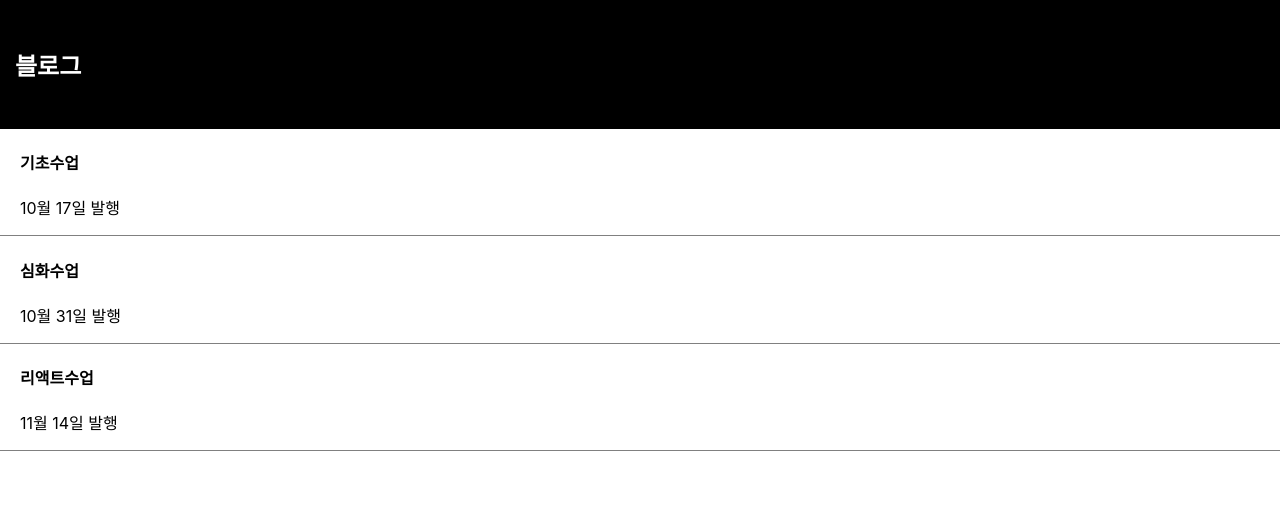
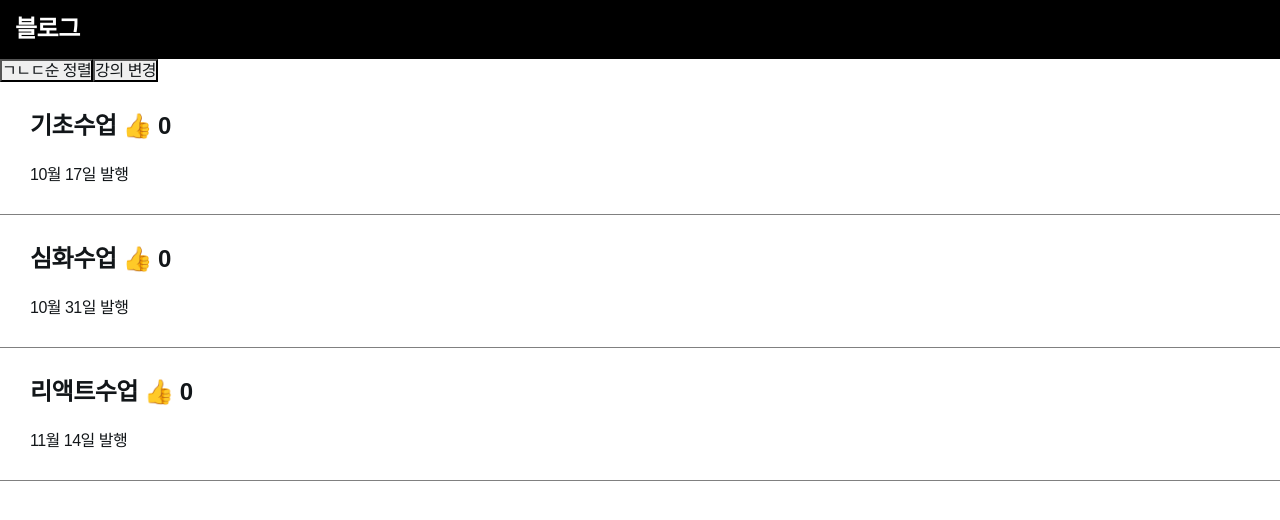
Before and after one commit to JEON-Sungsu/ShoppingMall-react, a React (Create React App) app in the folder shop/: page / in a window 1280 px wide. Shown: the top 520 px of the page. Built offline with nearby package versions, Linux system fonts and the light colour scheme.

Commit message:
리액트

```diff
--- a/shop/src/App.css
+++ b/shop/src/App.css
@@ -1,41 +1,270 @@
-.App {
-  text-align: center;
+/*.App {*/
+/*  text-align: center;*/
+/*}*/
+
+/*.App-logo {*/
+/*  height: 40vmin;*/
+/*  pointer-events: none;*/
+/*}*/
+
+/*@media (prefers-reduced-motion: no-preference) {*/
+/*  .App-logo {*/
+/*    animation: App-logo-spin infinite 20s linear;*/
+/*  }*/
+/*}*/
+
+/*.App-header {*/
+/*  background-color: #282c34;*/
+/*  min-height: 100vh;*/
+/*  display: flex;*/
+/*  flex-direction: column;*/
+/*  align-items: center;*/
+/*  justify-content: center;*/
+/*  font-size: calc(10px + 2vmin);*/
+/*  color: white;*/
+/*}*/
+
+/*.App-link {*/
+/*  color: #61dafb;*/
+/*}*/
+
+/*@keyframes App-logo-spin {*/
+/*  from {*/
+/*    transform: rotate(0deg);*/
+/*  }*/
+/*  to {*/
+/*    transform: rotate(360deg);*/
+/*  }*/
+/*}*/
+
+/*
+ * reset
+ */
+html,
+body,
+div,
+span,
+applet,
+object,
+iframe,
+h1,
+h2,
+h3,
+h4,
+h5,
+h6,
+p,
+blockquote,
+pre,
+a,
+abbr,
+acronym,
+address,
+big,
+cite,
+code,
+del,
+dfn,
+em,
+img,
+ins,
+kbd,
+q,
+s,
+samp,
+small,
+strike,
+strong,
+sub,
+sup,
+tt,
+var,
+b,
+u,
+i,
+center,
+dl,
+dt,
+dd,
+ol,
+ul,
+li,
+fieldset,
+form,
+label,
+legend,
+table,
+caption,
+tbody,
+tfoot,
+thead,
+tr,
+th,
+td,
+article,
+aside,
+canvas,
+details,
+embed,
+figure,
+figcaption,
+footer,
+header,
+hgroup,
+menu,
+nav,
+output,
+ruby,
+section,
+summary,
+time,
+mark,
+audio,
+video {
+  margin: 0;
+  padding: 0;
+  font-size: 100%;
+  font: inherit;
+  vertical-align: baseline;
+  -webkit-text-size-adjust: 100%;
+  -moz-text-size-adjust: 100%;
+  -ms-text-size-adjust: 100%;
+  text-size-adjust: 100%;
 }
 
-.App-logo {
-  height: 40vmin;
-  pointer-events: none;
+article,
+aside,
+details,
+figcaption,
+figure,
+footer,
+header,
+hgroup,
+menu,
+nav,
+section {
+  display: block;
 }
 
-@media (prefers-reduced-motion: no-preference) {
-  .App-logo {
-    animation: App-logo-spin infinite 20s linear;
-  }
+ol,
+ul {
+  list-style: none;
 }
 
-.App-header {
-  background-color: #282c34;
-  min-height: 100vh;
-  display: flex;
-  flex-direction: column;
-  align-items: center;
-  justify-content: center;
-  font-size: calc(10px + 2vmin);
-  color: white;
+blockquote,
+q {
+  quotes: none;
 }
 
-.App-link {
-  color: #61dafb;
+blockquote:before,
+blockquote:after,
+q:before,
+q:after {
+  content: "";
+  content: none;
 }
 
-@keyframes App-logo-spin {
-  from {
-    transform: rotate(0deg);
-  }
-  to {
-    transform: rotate(360deg);
-  }
+table {
+  border-collapse: collapse;
+  border-spacing: 0;
 }
+
+img,
+fieldset {
+  border: 0;
+}
+
+em,
+address {
+  font-style: normal;
+}
+
+html,
+body {
+  height: 100%;
+  background: #fff;
+}
+
+textarea,
+button,
+select {
+  -webkit-appearance: none;
+  -moz-appearance: none;
+  appearance: none;
+  margin: 0;
+}
+
+body,
+button {
+  font-size: 16px;
+  line-height: 1.2;
+  letter-spacing: -0.5px;
+  font-family: 'Noto Sans KR', AppleSDGothic, "Apple SD Gothic Neo", sans-serif;
+  word-wrap: break-word;
+  word-break: break-all;
+  color: #121619;
+}
+
+strong {
+  font-weight: 700;
+}
+
+a {
+  text-decoration: none;
+  -webkit-tap-highlight-color: rgba(0, 0, 0, 0);
+}
+
+button {
+  -webkit-tap-highlight-color: rgba(0, 0, 0, 0);
+  padding: 0;
+}
+
+input,
+textarea,
+label {
+  -webkit-tap-highlight-color: transparent;
+}
+
+input[type=checkbox],
+input[type=radio] {
+  border-color: transparent;
+}
+
+:focus {
+  outline: 0 none;
+}
+
+/* 자동완성 스타일 변경 */
+input:-webkit-autofill,
+input:-webkit-autofill:hover,
+input:-webkit-autofill:focus,
+input:-webkit-autofill:active,
+textarea:-webkit-autofill,
+textarea:-webkit-autofill:hover,
+textarea:-webkit-autofill:focus,
+textarea:-webkit-autofill:active,
+select:-webkit-autofill,
+select:-webkit-autofill:hover,
+select:-webkit-autofill:focus,
+select:-webkit-autofill:active {
+  -webkit-box-shadow: 0 0 0 1000px white inset !important;
+  border-radius: 12px;
+}
+
+/* 이미지 저장, 텍스트 선택 방지 */
+*,
+body {
+  box-sizing: border-box;
+  -webkit-touch-callout: none;
+  -webkit-user-select: none !important;
+  -moz-user-select: -moz-none !important;
+  -ms-user-select: none !important;
+  user-select: none !important;
+}
+
+/*img {*/
+/*    pointer-events: none;*/
+/*}*/
 
 .nav {
   display:flex;
@@ -55,4 +284,31 @@
   padding-left:20px;
   text-align: left;
   border-bottom: 1px solid gray;
+  padding: 30px;
 }
+
+.list h4 {
+  font-weight: 700;
+  font-size:24px;
+  margin-bottom:24px;
+}
+
+.list p {
+
+}
+
+.modal {
+  background:#ebebeb;
+  padding: 32px;
+}
+
+.modal h4 {
+  font-size:18px;
+  font-weight: 700;
+  margin-bottom: 16px;
+}
+
+.modal p {
+  font-size: 16px;
+  font-weight:500;
+}
--- a/shop/src/App.js
+++ b/shop/src/App.js
@@ -1,29 +1,61 @@
-import logo from './logo.svg';
+/* eslint-disable */
+
 import './App.css';
 import {useState} from 'react';
 
 function App() {
 
-    let [title, change] = useState(['기초수업', '심화수업', '리액트수업']);
+    let [title, change] = useState(['기초수업', '심화수업', '리액트수업','Java','Spring','vueJS']);
+    let [like, likeChange] = useState(0);
+    let [modal, setModal ] = useState('hide')
+
+    function titleSorting(){
+        const ordering = [...title];
+        ordering.sort();
+        change(ordering);
+    }
+
     return (
         <div className="App">
             <div className={"nav"}>
                 <h4 className="navTitle">블로그</h4>
             </div>
+
+            <button onClick={titleSorting}>ㄱㄴㄷ순 정렬</button>
+            <button>강의 변경</button>
+
             <div className={"list"}>
-                <h4>{title[0]}</h4>
+                <h4>{title[0]} <span onClick={() => {likeChange(like++)}} >👍</span> { like }</h4>
                 <p>10월 17일 발행</p>
             </div>
             <div className={"list"}>
-                <h4>{title[1]}</h4>
+                <h4>{title[1]} <span>👍</span> { like }</h4>
                 <p>10월 31일 발행</p>
             </div>
             <div className={"list"}>
-                <h4>{title[2]}</h4>
+                <h4 onClick={()=>{
+                    setModal('show')
+                }}>{title[2]} <span>👍</span> { like }</h4>
                 <p>11월 14일 발행</p>
             </div>
+
+            {
+                modal == 'show' ? <Modal/> : null
+            }
+
         </div>
     );
 }
 
+function Modal() {
+    return (
+        <div className="modal">
+            <h4>제목</h4>
+            <p>날짜</p>
+            <p>상세내용</p>
+        </div>
+    )
+}
+
+
 export default App;
```
Also changed, not shown: 1 other file (tests, documents, lock files or other folders).
